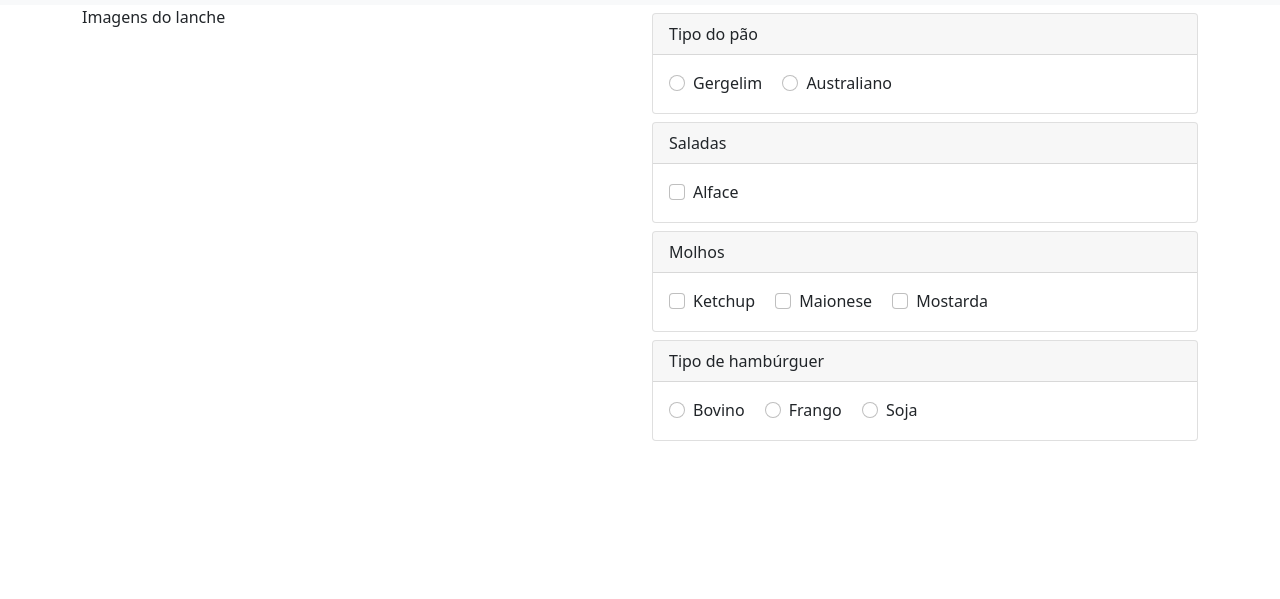
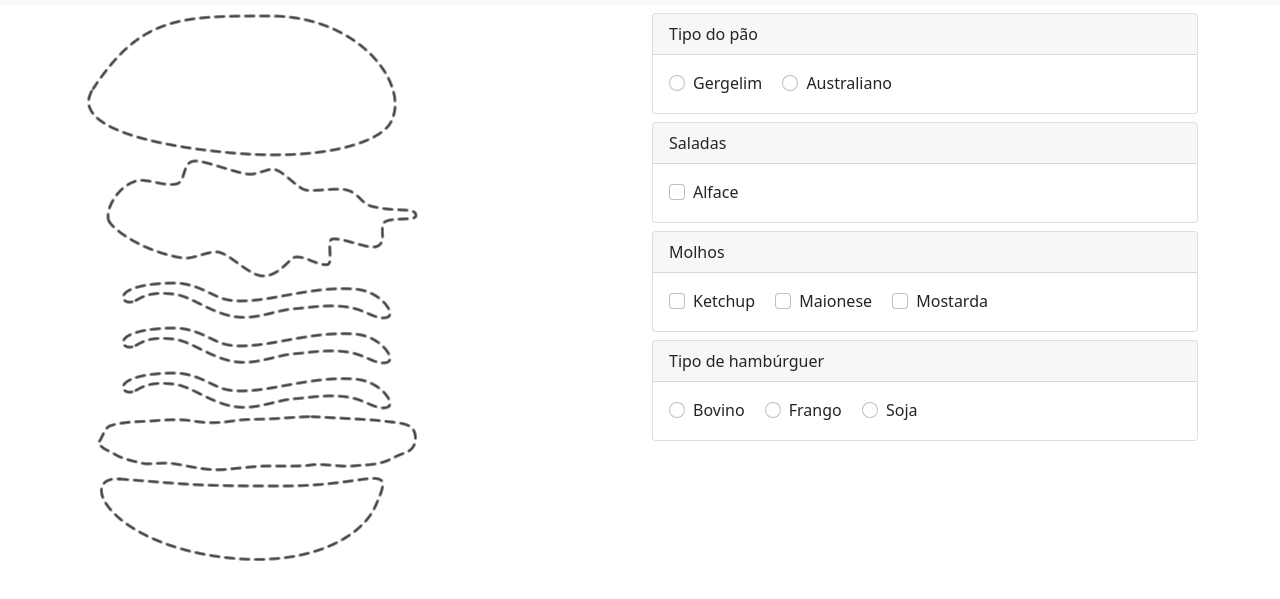
Before and after one commit to JuanSavedra/MountYourSnack, a plain HTML site: page index.html in a window 1280 px wide. Shown: the part 45-644 px from the top of the page. Drawn offline with nearby package versions, Linux system fonts and the light colour scheme.

Commit message:
finish interface

```diff
--- a/index.html
+++ b/index.html
@@ -19,7 +19,17 @@
         <div id="app">
             <div class="row">
                 <div class="col-md-6">
-                    Imagens do lanche
+                    <div class="row mt-2">
+                        <div class="col">
+                            <img src="./imagens/padrao/pao_superior.png" alt="Pão superior">
+                            <img src="./imagens/padrao/alface.png" alt="Alface">
+                            <img src="./imagens/padrao/molho.png" alt="Molho">
+                            <img src="./imagens/padrao/molho.png" alt="Molho">
+                            <img src="./imagens/padrao/molho.png" alt="Molho">
+                            <img src="./imagens/padrao/hamburguer.png" alt="Hambúrguer">
+                            <img src="./imagens/padrao/pao_inferior.png" alt="Pão inferior">
+                        </div>
+                    </div>
                 </div>
                 <div class="col-md-6">
                     <!-- Tipo do pão -->
```
